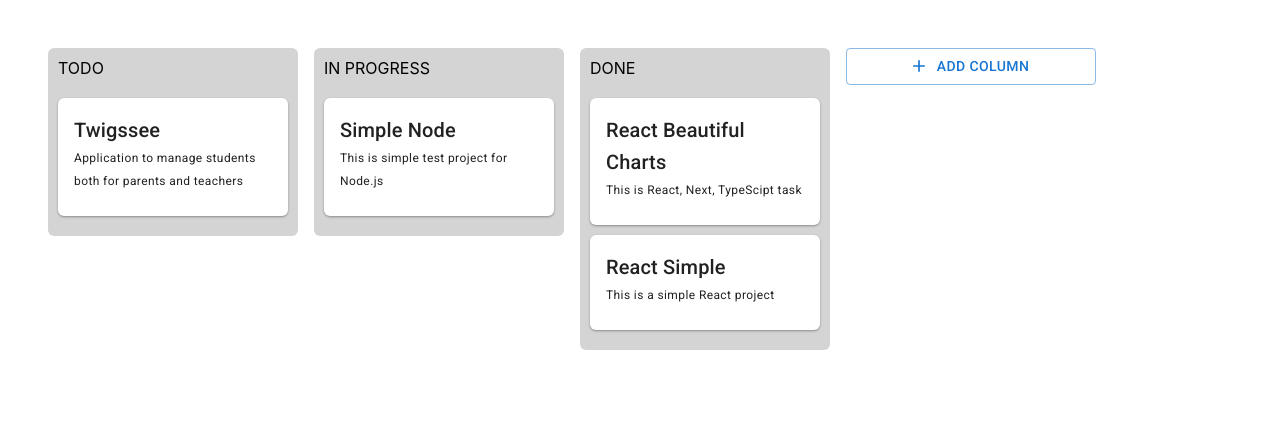
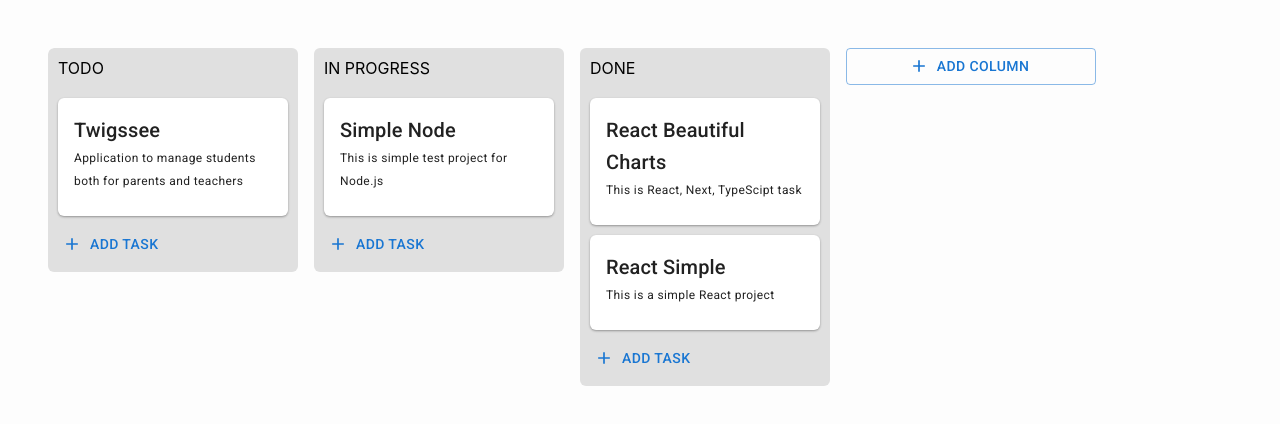
Before and after one commit to higherstar/niimblr_assignment, a Next.js app: page / in a window 1280 px wide. Shown: the top 424 px of the page. Built offline with nearby package versions, Linux system fonts and the light colour scheme.

Commit message:
implement add task functionality

```diff
--- a/src/components/Board/index.tsx
+++ b/src/components/Board/index.tsx
@@ -4,7 +4,6 @@
 import CloseIcon from '@mui/icons-material/Close';
 
 import TaskColumn from '../TaskColumn';
-
 import { DragDropContextRoot, DragDropContextComponent, ColumnFormWrapper, classes } from './style';
 import { ITask, ITaskColumn, ITaskGroup } from '../../interfaces/task.interface'
 import { DEFAULT_TASK_COLUMNS, DEFAULT_TASKS } from '../../constants/tasks.constant'
@@ -92,8 +91,19 @@
     handleCloseAddColumnForm();
   };
 
+  const handleAddTask = (newTask: ITask) => {
+    setTasks([...tasks, newTask]);
+    setTaskGroup({
+      ...taskGroup,
+      [newTask.status]: [
+        ...taskGroup[newTask.status],
+        newTask,
+      ]
+    })
+  };
+
   return (
-    <DragDropContextRoot>
+    <DragDropContextRoot className={classes.root}>
       <DragDropContextComponent onDragEnd={onDragEnd}>
         <Stack className={classes.listGrid} direction="row" spacing={2}>
           {taskColumns.map((taskColumn: ITaskColumn, index) => (
@@ -101,6 +111,7 @@
               key={index}
               column={taskColumn}
               tasks={taskGroup[taskColumn.status]}
+              onAddTask={handleAddTask}
             />
           ))}
 
@@ -134,7 +145,7 @@
                   value={newColumn}
                   onChange={(e) => setNewColumn(e.target.value)}
                 />
-                <Button disabled={!newColumn} onClick={handleAddColumn}>
+                <Button variant="contained" disabled={!newColumn} onClick={handleAddColumn}>
                   Add
                 </Button>
                 <IconButton onClick={handleCloseAddColumnForm}>
--- a/src/components/Board/style.ts
+++ b/src/components/Board/style.ts
@@ -11,13 +11,12 @@
   columnInput: `${PREFIX}-column-input`,
 };
 
-export const DragDropContextRoot = styled(Box)(() => ({
+export const DragDropContextRoot = styled(Box)(({ theme }) => ({
   [`&.${classes.root}`]: {
-    padding: '20px',
-    border: '4px solid indianred',
+    height: '100%',
+    width: '100%',
     borderRadius: '6px',
-    width: '100%',
-    overFlow: 'auto',
+    overflow: 'auto',
   },
 
   [`& .${classes.listGrid}`]: {
@@ -25,6 +24,7 @@
   },
 
   [`& .${classes.addColumnFormWrapper}`]: {
+    minWidth: '250px',
     width: '250px',
   },
 
@@ -36,6 +36,7 @@
 export const DragDropContextComponent = styled(DragDropContext)();
 
 export const ColumnFormWrapper = styled(Box)(() => ({
+  minWidth: '250px',
   width: '250px',
   padding: '6px',
   [`& .${classes.columnInput}`]: {
--- a/src/components/Layout/index.tsx
+++ b/src/components/Layout/index.tsx
@@ -7,7 +7,7 @@
 
 const Layout: FC<ILayoutProps> = ({ children }) => {
   return (
-    <Box p={6}>
+    <Box p={6} height="100vh">
       {children}
     </Box>
   )
--- a/src/components/TaskColumn/index.tsx
+++ b/src/components/TaskColumn/index.tsx
@@ -1,5 +1,7 @@
-import React, { FC } from 'react'
-import Box from '@mui/material/Box';
+import React, { FC, useState } from 'react'
+import { Box, Button, Card, CardContent, IconButton, Input } from '@mui/material'
+import CloseIcon from '@mui/icons-material/Close'
+import AddIcon from '@mui/icons-material/Add'
 
 import TaskCard from '../TaskCard'
 import { TaskColumnRoot, DroppableComponent, classes } from './style';
@@ -8,12 +10,32 @@
 interface IDraggableElementProps {
   column: ITaskColumn;
   tasks: ITask[];
+  onAddTask: (task: ITask) => void
 }
 
 const TaskColumn: FC<IDraggableElementProps> = ({
   column,
   tasks,
+  onAddTask,
 }) => {
+  const [newTaskTitle, setNewTaskTitle] = useState<string>('');
+  const [showNewTaskForm, setShowNewTaskForm] = useState(false);
+
+  const handleAddTask = () => {
+    onAddTask({
+      id: Date.now().toString(),
+      status: column.status,
+      title: newTaskTitle,
+      description: '',
+    });
+    handleCloseNewTaskForm();
+  };
+
+  const handleCloseNewTaskForm = () => {
+    setShowNewTaskForm(false);
+    setNewTaskTitle('');
+  };
+
   return (
     <TaskColumnRoot className={classes.root}>
       <Box className={classes.columnHeader}>{column.label}</Box>
@@ -27,6 +49,35 @@
           </div>
         )}
       </DroppableComponent>
+      {
+        !showNewTaskForm ? (
+          <Button
+            startIcon={<AddIcon />}
+            onClick={() => setShowNewTaskForm(true)}
+          >
+            Add Task
+          </Button>
+        ) : (
+          <Box>
+            <Card>
+              <CardContent>
+                <Input
+                  value={newTaskTitle}
+                  onChange={(e) => setNewTaskTitle(e.target.value)}
+                />
+              </CardContent>
+            </Card>
+            <Box mt={2}>
+              <Button variant="contained" disabled={!newTaskTitle} onClick={handleAddTask}>
+                Add
+              </Button>
+              <IconButton onClick={handleCloseNewTaskForm}>
+                <CloseIcon />
+              </IconButton>
+            </Box>
+          </Box>
+        )
+      }
     </TaskColumnRoot>
   )
 };
--- a/src/components/TaskColumn/style.ts
+++ b/src/components/TaskColumn/style.ts
@@ -6,13 +6,15 @@
 export const classes = {
   root: `${PREFIX}-root`,
   columnHeader: `${PREFIX}-column-header`,
+  newTaskForm: `${PREFIX}-new-task-form`,
 };
 
-export const TaskColumnRoot = styled(Box)(() => ({
+export const TaskColumnRoot = styled(Box)(({ theme }) => ({
   [`&.${classes.root}`]: {
     padding: '10px',
     borderRadius: '6px',
-    background: '#d4d4d4',
+    background: theme.palette.grey[300],
+    minWidth: '250px',
     width: '250px',
     height: 'fit-content',
   },
@@ -20,7 +22,8 @@
   [`& .${classes.columnHeader}`]: {
     textTransform: 'uppercase',
     marginBottom: '20px',
-  }
+  },
+
 }));
 
 export const DroppableComponent = styled(Droppable)();
--- a/src/styles/globals.css
+++ b/src/styles/globals.css
@@ -4,6 +4,7 @@
   padding: 0;
   font-family: -apple-system, BlinkMacSystemFont, 'Segoe UI', Roboto, Oxygen,
     Ubuntu, Cantarell, 'Fira Sans', 'Droid Sans', 'Helvetica Neue', sans-serif;
+  background: #fdfdfd;
 }
 
 a {
```
